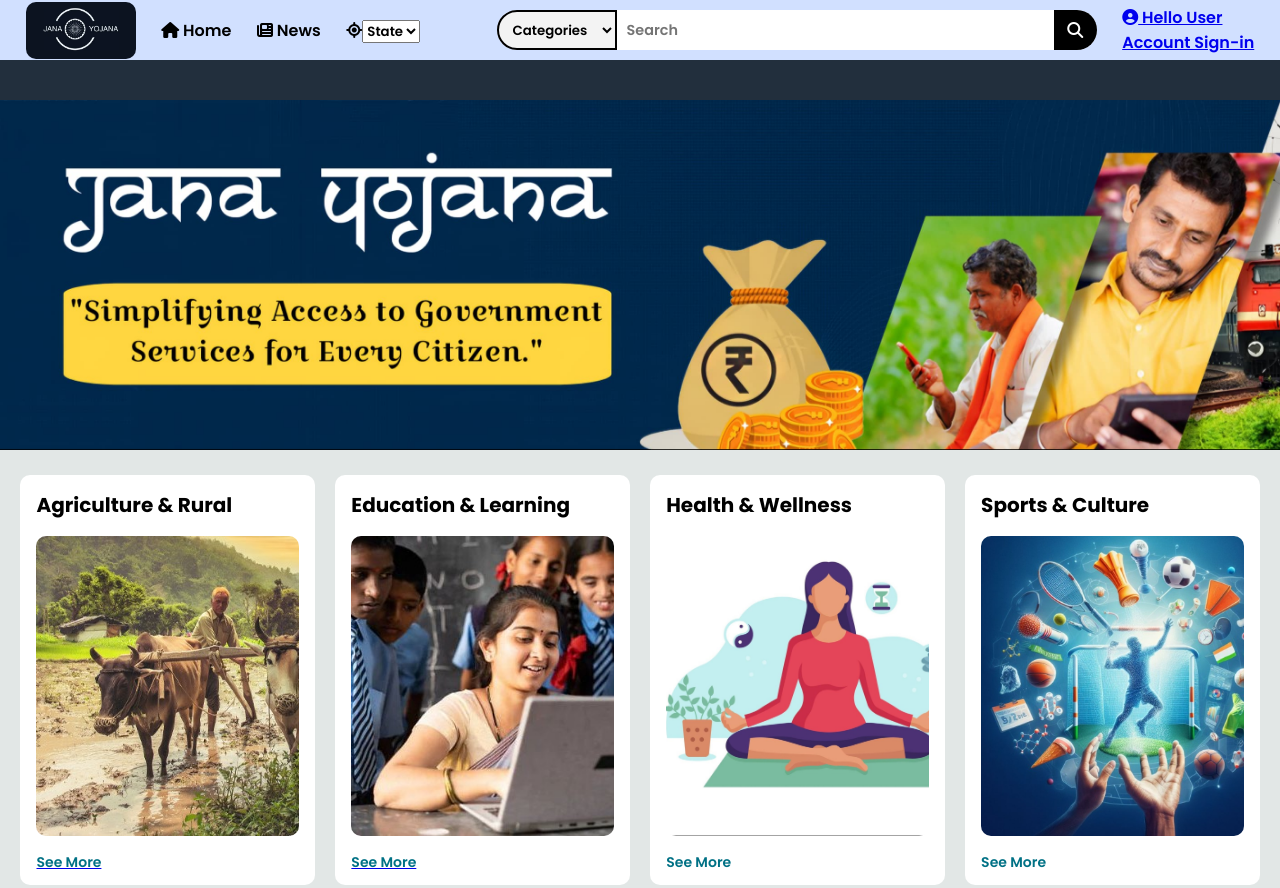
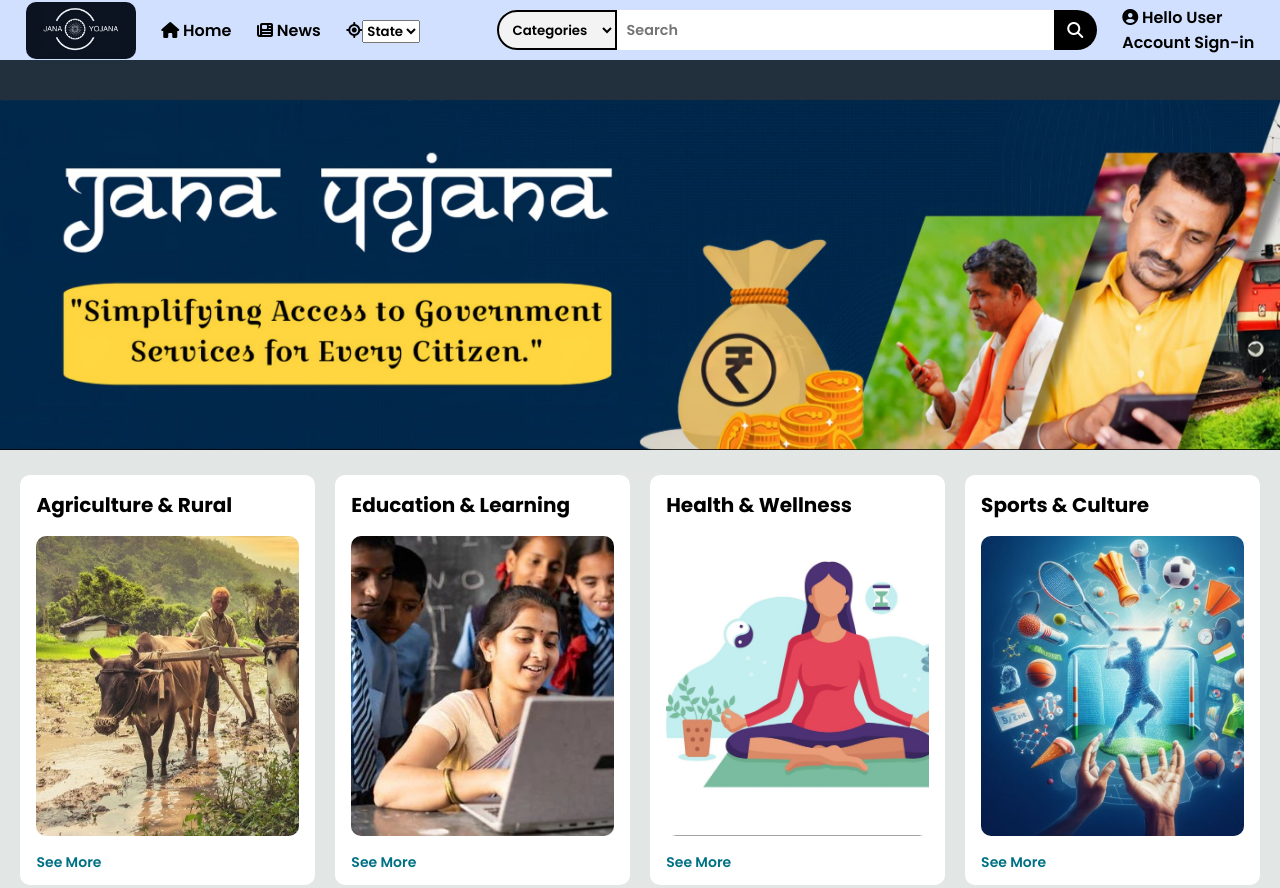
Before and after one commit to Jason3105/janayojana, a plain HTML site: page index.html in a window 1280 px wide. Shown: the top 888 px of the page. Drawn offline with Linux system fonts and the light colour scheme.

Commit message:
Update style.css

```diff
--- a/style.css
+++ b/style.css
@@ -5,6 +5,11 @@
     padding: 0;
     font-family: 'Poppins', sans-serif;
     box-sizing: border-box;
+}
+
+a {
+    text-decoration: none; /* Removes the underline */
+    color: inherit;        /* Removes the default blue color and inherits the text color */
 }
 
 /** navbar **/
```
